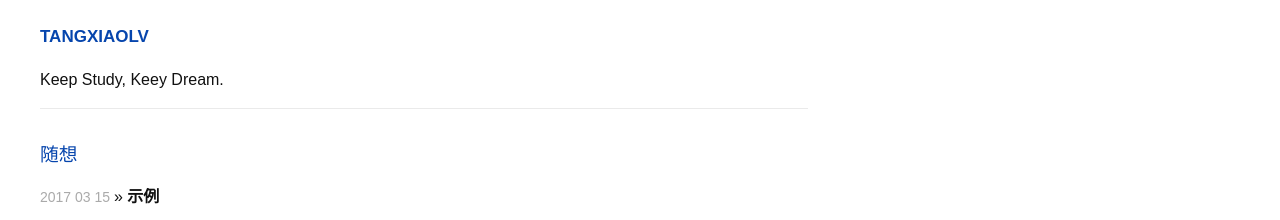
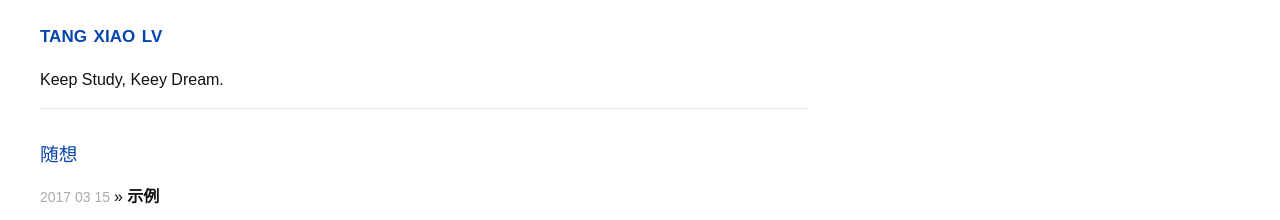
Before and after one commit to TangXiaoLv/Blog, a Jekyll site: the page built from index.html, in a window 1280 px wide. Shown: the top 220 px of the page. Built offline with Jekyll 4.4.1, drawn with Linux system fonts in a browser that asks for light colours; some web fonts are replaced.

Commit message:
Update Configuration

```diff
--- a/_config.yml
+++ b/_config.yml
@@ -1,5 +1,5 @@
 # Created by Jekyll Writer
-title: TangXiaoLv
+title: Tang Xiao Lv
 baseurl: /Blog
 url: ''
 kramdown:
```
